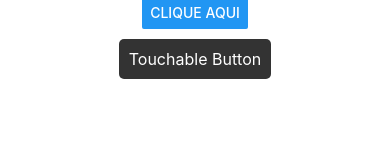
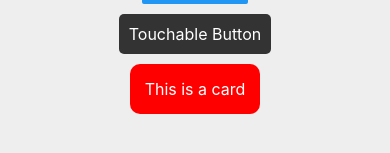
Before and after one commit to barrinhO/React-Native, a React Native app: screen / in a window 390 px wide. Shown: the part 489-642 px from the top of the page. Built offline with nearby package versions, Linux system fonts and the light colour scheme.

Commit message:
Criando componente card.jsx

```diff
--- a/App.jsx
+++ b/App.jsx
@@ -1,6 +1,5 @@
 import { StatusBar } from "expo-status-bar";
 import {
-  Alert,
   StyleSheet,
   Text,
   View,
@@ -11,6 +10,7 @@ import {
 
 import { handleButtonPress } from "./components/Button";
 import { handleTouchButtonPress } from "./components/CustomButton";
+import Card from "./components/Card";
 
 export default function App() {
   return (
@@ -32,6 +32,8 @@ export default function App() {
       >
         <Text style={styles.buttonText}>Touchable Button</Text>
       </TouchableOpacity>
+
+      <Card />
     </View>
   );
 }
@@ -39,7 +41,7 @@ export default function App() {
 const styles = StyleSheet.create({
   container: {
     flex: 1,
-    backgroundColor: "#fff",
+    backgroundColor: "#eee",
     alignItems: "center",
     justifyContent: "center",
   },
--- /dev/null
+++ b/components/Card.jsx
@@ -0,0 +1,22 @@
+import { View, Text, StyleSheet } from "react-native";
+
+export default function Card() {
+  return (
+    <View style={styles.card}>
+      <Text style={styles.cardText}>This is a card</Text>
+    </View>
+  );
+}
+
+const styles = StyleSheet.create({
+  card: {
+    backgroundColor: "red",
+    padding: 15,
+    borderRadius: 10,
+  },
+
+  cardText: {
+    color: "#fff",
+    fontSize: 16,
+  },
+});
```
Also changed, not shown: 1 other file (tests, documents, lock files or other folders).
